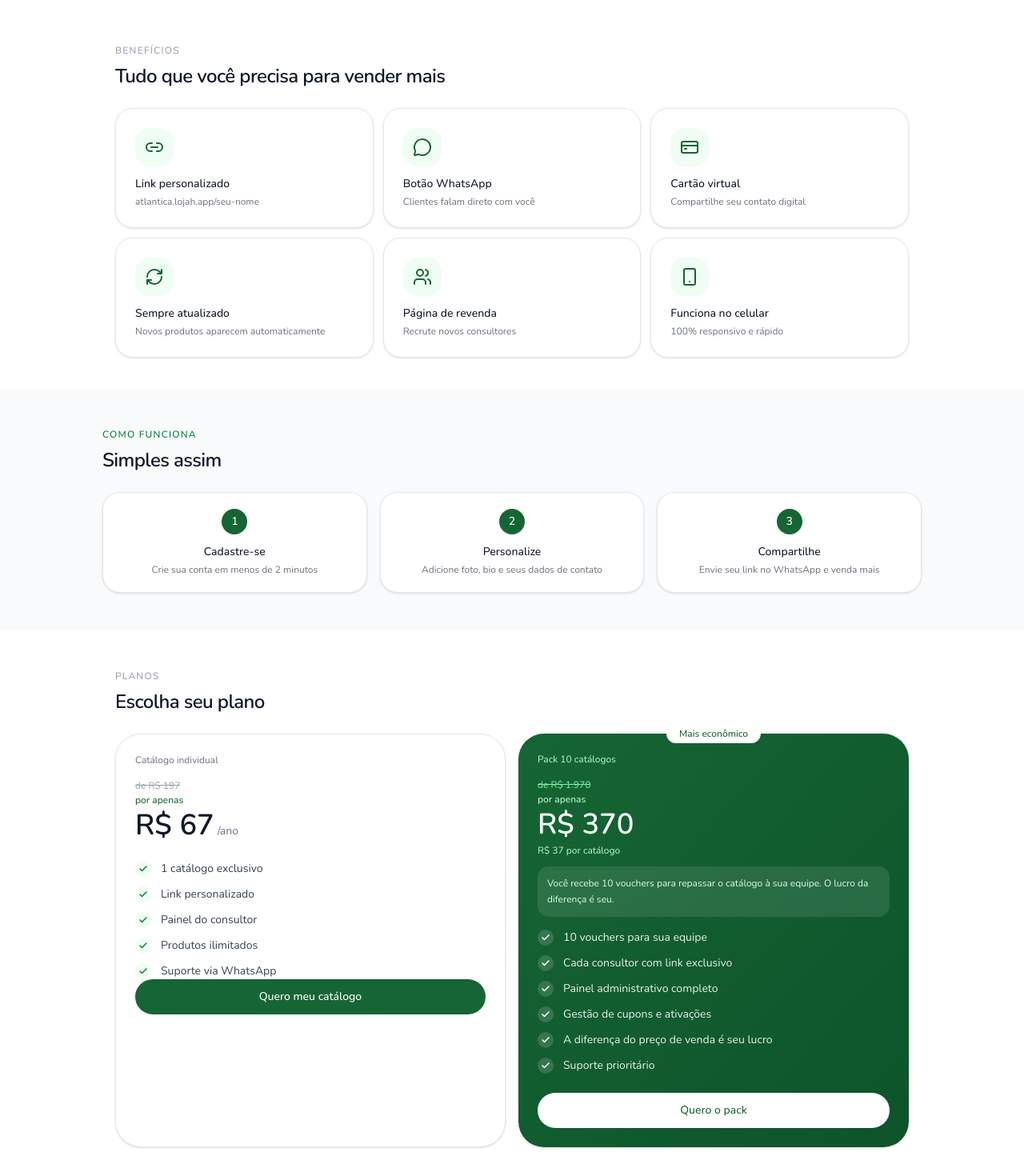
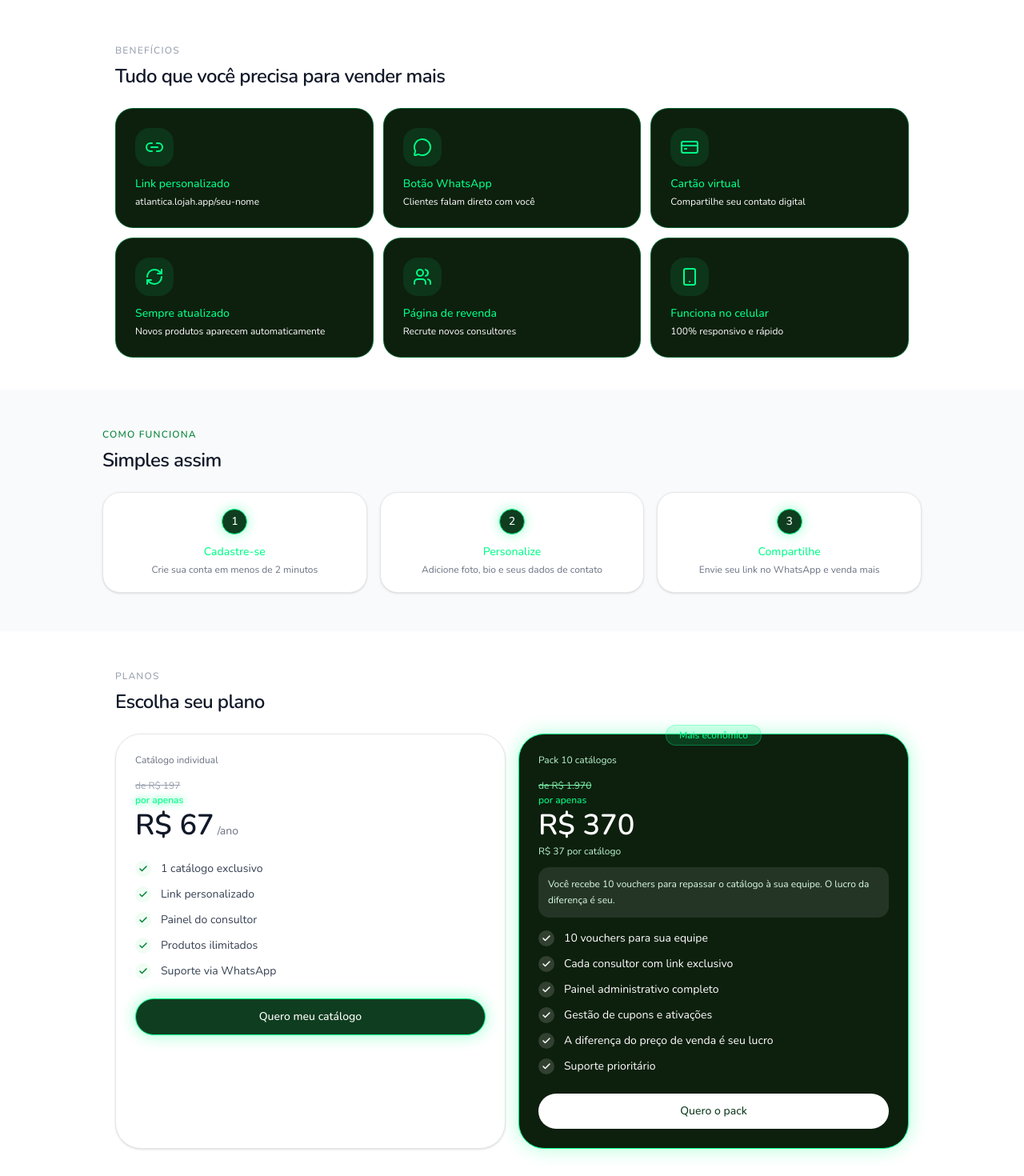
Before and after one commit to rodolfogasparian/lojah, a Next.js app: page /atlantica in a window 1280 px wide. Shown: the part 1260-2730 px from the top of the page at 80% size. Built offline with nearby package versions, Linux system fonts and the light colour scheme.

Commit message:
feat: estilo neon aplicado na página /atlantica

```diff
--- a/app/(public)/atlantica/page.tsx
+++ b/app/(public)/atlantica/page.tsx
@@ -30,7 +30,7 @@ export default function AtlanticaSalesPage() {
           </div>
           <div className="grid md:grid-cols-2 gap-10 items-center">
             <div>
-              <div className="inline-block text-xs font-medium px-3 py-1 rounded-full mb-4 bg-green-50 text-green-700">
+              <div className="inline-block text-xs font-medium px-3 py-1 rounded-full mb-4 bg-[#00ff88]/15 text-[#00ff88] border border-[#00ff88]/30">
                 ★ Catálogo digital exclusivo
               </div>
               <h1 className="text-3xl md:text-4xl font-semibold tracking-tight text-gray-900 leading-tight mb-4">
@@ -41,7 +41,10 @@ export default function AtlanticaSalesPage() {
               </p>
               <div className="flex gap-3 flex-wrap">
                 <a href="/cadastro">
-                  <button className="flex items-center gap-2 px-6 py-3 rounded-full text-sm font-medium bg-[#166534] text-white hover:bg-green-800 transition-colors">
+                  <button
+                    className="flex items-center gap-2 px-6 py-3 rounded-full text-sm font-medium bg-[#0f3d1f] text-white border border-[#00ff88] hover:scale-105 transition-all"
+                    style={{ boxShadow: "0 0 20px rgba(0,255,136,0.4)" }}
+                  >
                     🛒 Quero meu catálogo
                   </button>
                 </a>
@@ -110,12 +113,12 @@ export default function AtlanticaSalesPage() {
             [Users,         "Página de revenda",    "Recrute novos consultores"],
             [Smartphone,    "Funciona no celular",  "100% responsivo e rápido"],
           ] as const).map(([Icon, title, desc]) => (
-            <div key={title} className="rounded-3xl border border-gray-200 bg-white p-6 shadow-sm">
-              <div className="bg-green-50 rounded-2xl p-3 w-fit mb-3">
-                <Icon className="h-6 w-6 text-[#166534]" />
+            <div key={title} className="rounded-3xl border border-[#00ff88]/30 bg-[#0d1f0d] p-6">
+              <div className="bg-[#00ff88]/10 rounded-2xl p-3 w-fit mb-3">
+                <Icon className="h-6 w-6 text-[#00ff88]" />
               </div>
-              <p className="text-sm font-medium text-gray-900 mb-1">{title}</p>
-              <p className="text-xs text-gray-500">{desc}</p>
+              <p className="text-sm font-medium text-[#00ff88] mb-1">{title}</p>
+              <p className="text-xs text-white">{desc}</p>
             </div>
           ))}
         </div>
@@ -133,8 +136,11 @@ export default function AtlanticaSalesPage() {
               ["3", "Compartilhe", "Envie seu link no WhatsApp e venda mais"],
             ].map(([n, title, desc]) => (
               <div key={n} className="rounded-3xl border border-gray-200 bg-white p-5 text-center shadow-sm">
-                <div className="w-8 h-8 rounded-full bg-[#166534] text-white flex items-center justify-center mx-auto mb-3 text-sm font-medium">{n}</div>
-                <p className="text-sm font-medium text-gray-900 mb-1">{title}</p>
+                <div
+                  className="w-8 h-8 rounded-full bg-[#0f3d1f] text-white border border-[#00ff88] flex items-center justify-center mx-auto mb-3 text-sm font-medium"
+                  style={{ boxShadow: "0 0 15px rgba(0,255,136,0.4)" }}
+                >{n}</div>
+                <p className="text-sm font-medium text-[#00ff88] mb-1">{title}</p>
                 <p className="text-xs text-gray-500">{desc}</p>
               </div>
             ))}
@@ -152,7 +158,7 @@ export default function AtlanticaSalesPage() {
           <div className="rounded-[2rem] border border-gray-200 bg-white p-6 shadow-sm">
             <p className="text-xs text-gray-500 mb-4">Catálogo individual</p>
             <p className="text-xs text-gray-400 line-through mb-0.5">de R$ 197</p>
-            <p className="text-xs font-medium text-[#166534] mb-1">por apenas</p>
+            <p className="text-xs font-medium text-[#00ff88] mb-1" style={{ textShadow: "0 0 10px #00ff88" }}>por apenas</p>
             <div className="flex items-baseline gap-1 mb-5">
               <span className="text-4xl font-semibold text-gray-900">R$ 67</span>
               <span className="text-sm text-gray-500">/ano</span>
@@ -174,22 +180,28 @@ export default function AtlanticaSalesPage() {
               ))}
             </ul>
             <a href="/cadastro">
-              <button className="w-full py-3 rounded-full text-sm font-medium bg-[#166534] text-white hover:bg-green-800 transition-colors">
+              <button
+                className="w-full py-3 mt-6 rounded-full text-sm font-medium bg-[#0f3d1f] text-white border border-[#00ff88] hover:scale-105 transition-all"
+                style={{ boxShadow: "0 0 20px rgba(0,255,136,0.4)" }}
+              >
                 Quero meu catálogo
               </button>
             </a>
           </div>
 
           {/* Pack */}
-          <div className="rounded-[2rem] p-6 relative bg-gradient-to-br from-[#166534] to-green-900 text-white shadow-sm">
-            <div className="absolute -top-3 left-1/2 -translate-x-1/2 text-xs font-medium px-4 py-1 rounded-full whitespace-nowrap bg-white text-[#166534]">
+          <div
+            className="rounded-[2rem] p-6 relative bg-[#0d1f0d] border border-[#00ff88] text-white"
+            style={{ boxShadow: "0 0 25px rgba(0,255,136,0.3)" }}
+          >
+            <div className="absolute -top-3 left-1/2 -translate-x-1/2 text-xs font-medium px-4 py-1 rounded-full whitespace-nowrap bg-[#00ff88]/15 text-[#00ff88] border border-[#00ff88]/30">
               Mais econômico
             </div>
             <p className="text-xs text-green-200 mb-4">Pack 10 catálogos</p>
             <p className="text-xs text-green-300 line-through mb-0.5">de R$ 1.970</p>
-            <p className="text-xs font-medium text-green-200 mb-1">por apenas</p>
+            <p className="text-xs font-medium text-[#00ff88] mb-1">por apenas</p>
             <div className="flex items-baseline gap-1 mb-1">
-              <span className="text-4xl font-semibold">R$ 370</span>
+              <span className="text-4xl font-semibold text-white">R$ 370</span>
             </div>
             <p className="text-xs text-green-200 mb-3">R$ 37 por catálogo</p>
             <div className="rounded-xl bg-white/10 p-3 mb-4">
@@ -210,12 +222,12 @@ export default function AtlanticaSalesPage() {
                   <span className="grid h-5 w-5 shrink-0 place-items-center rounded-full bg-white/15 text-white">
                     <Check className="h-3 w-3" strokeWidth={3} />
                   </span>
-                  <span className="text-white/90">{f}</span>
+                  <span className="text-white">{f}</span>
                 </li>
               ))}
             </ul>
             <a href={CHECKOUT_PACK} target="_blank" rel="noopener noreferrer">
-              <button className="w-full py-3 rounded-full text-sm font-medium bg-white text-[#166534] hover:bg-green-50 transition-colors">
+              <button className="w-full py-3 rounded-full text-sm font-medium bg-white text-[#0f3d1f] hover:bg-green-50 transition-colors">
                 Quero o pack
               </button>
             </a>
@@ -225,13 +237,21 @@ export default function AtlanticaSalesPage() {
       </section>
 
       {/* CTA FINAL */}
-      <section className="bg-[#166534] px-4 py-14 text-center">
+      <section className="bg-[#0f3d1f] px-4 py-14 text-center">
         <div className="max-w-md mx-auto">
           <div className="text-4xl mb-4">💬</div>
-          <h2 className="text-xl font-semibold tracking-tight text-white mb-2">Ficou com alguma dúvida?</h2>
+          <h2
+            className="text-xl font-semibold tracking-tight text-white mb-2"
+            style={{ textShadow: "0 0 20px #00ff88" }}
+          >
+            Ficou com alguma dúvida?
+          </h2>
           <p className="text-sm text-green-100 mb-6">Nossa equipe está pronta para te ajudar</p>
           <a href={whatsappUrl} target="_blank" rel="noopener noreferrer">
-            <button className="flex items-center gap-2 px-6 py-3 rounded-full text-sm font-medium mx-auto bg-white text-[#166534] hover:bg-green-50 transition-colors">
+            <button
+              className="flex items-center gap-2 px-6 py-3 rounded-full text-sm font-medium mx-auto bg-[#0f3d1f] text-white border border-[#00ff88] hover:scale-105 transition-all"
+              style={{ boxShadow: "0 0 20px rgba(0,255,136,0.4)" }}
+            >
               💬 Falar no WhatsApp
             </button>
           </a>
```
